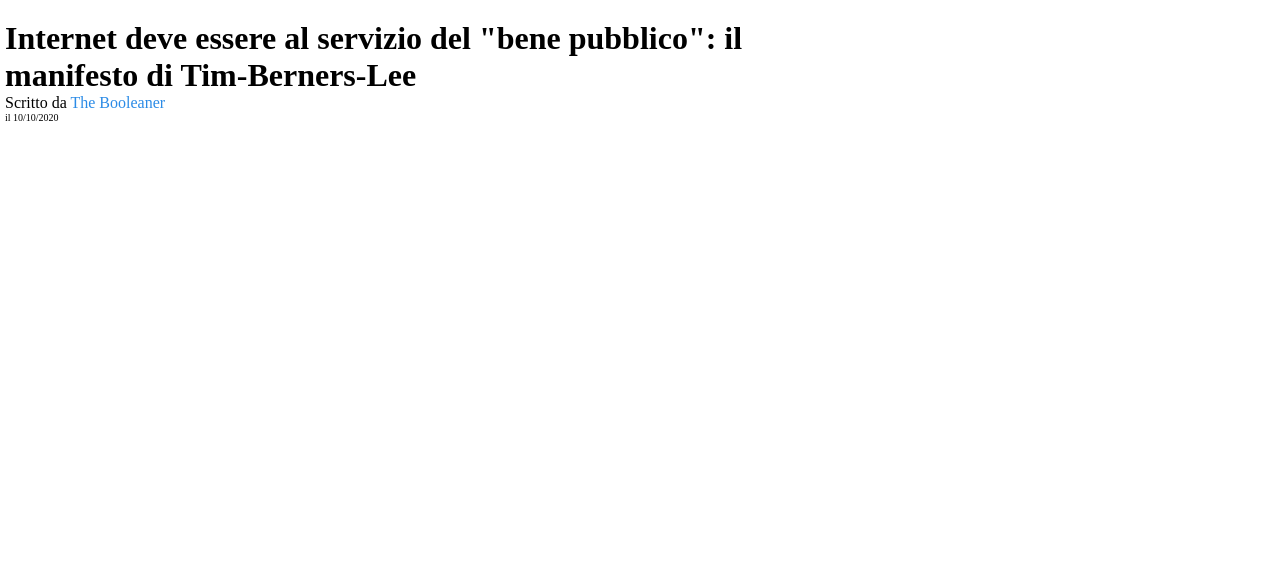
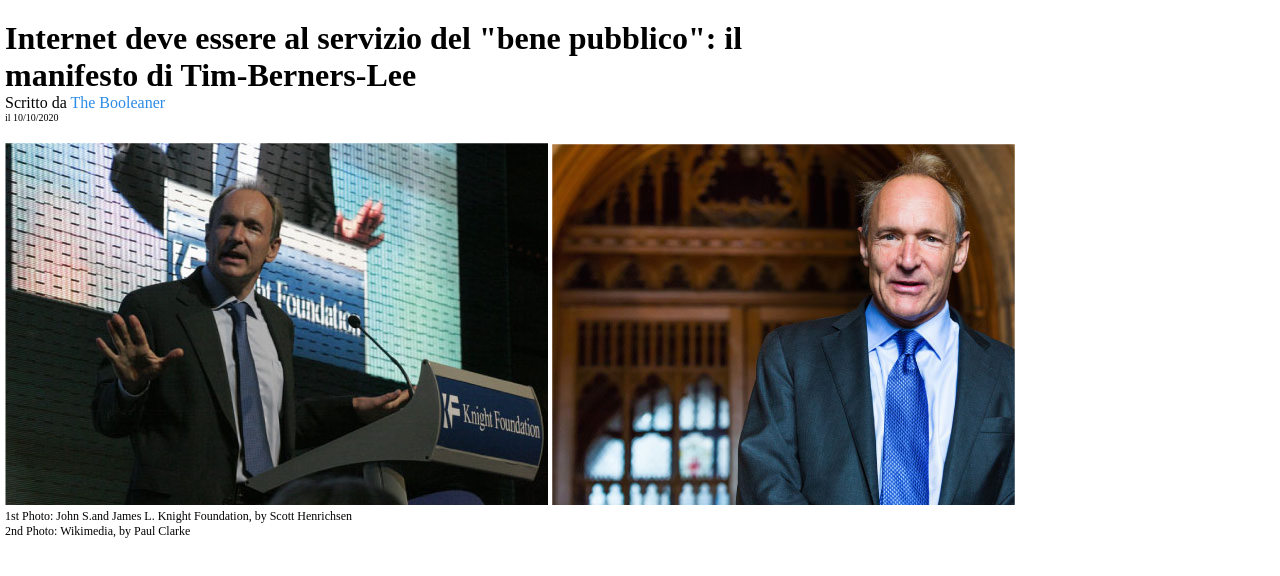
Before and after one commit to Alessio2299/html-css-booleaner, a plain HTML site: page index.html in a window 1280 px wide. Shown: the part 92-668 px from the top of the page. Drawn offline with Linux system fonts and the light colour scheme.

Commit message:
Add photo and Info

```diff
--- a/index.html
+++ b/index.html
@@ -19,9 +19,20 @@
             <!-- Title and Author -->
             <div class="title">
                 <h1>Internet deve essere al servizio del &quot;bene pubblico&quot;: il <br> manifesto di Tim-Berners-Lee</h1>
-                <span>Scritto da <a id="author" href="#">The Booleaner</a></span>
-                <div id="date">il 10/10/2020</div>
+                <p>Scritto da <a id="author" href="#">The Booleaner</a></p>
+                <p id="date">il 10/10/2020</p>
             </div>
+            <!-- Photo Tim-Berners-Lee -->
+            <div class="photo">
+                <img src="img/tim-1.jpg" alt="Tim-Berners-Lee">
+                <img src="img/tim-2.jpg" alt="Tim-Berners-Lee">
+            </div>
+            <!-- Info Photo -->
+            <div class="info-photo">
+                <p>1st Photo: John S.and James L. Knight Foundation, by Scott Henrichsen</p>
+                <p>2nd Photo: Wikimedia, by Paul Clarke</p>
+            </div>
+
         </main>
         <footer>
 
--- a/style.css
+++ b/style.css
@@ -24,3 +24,9 @@
     text-decoration: none;
     color: rgb(43, 139, 230);
 }
+.photo{
+    margin-top: 20px;
+}
+.info-photo{
+    font-size: 12px;
+}
```
